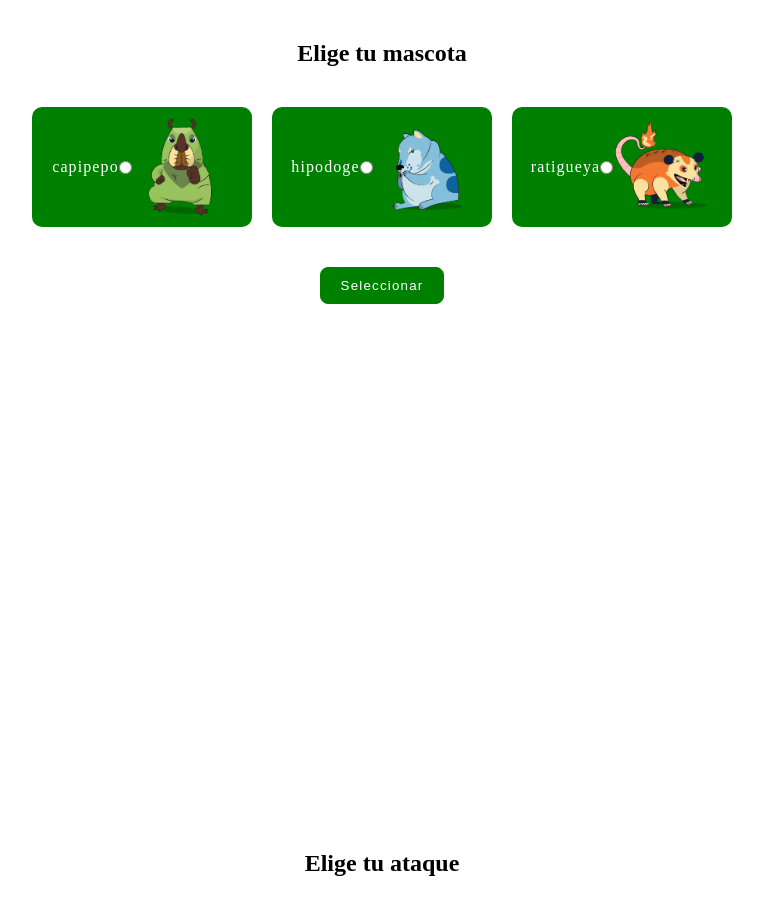
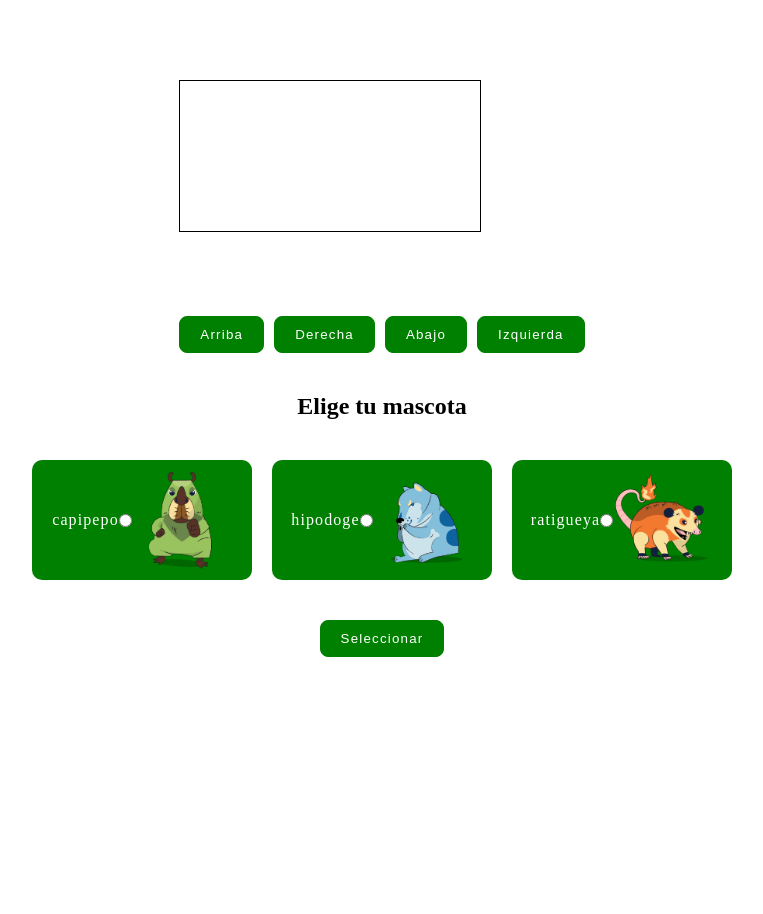
Before and after one commit to AshkoreDev/mokepon-videogame, a website with bundled scripts: page index.html in a window 1280 px wide. Shown: the top 914 px of the page, without its empty margins (258-1021 px from the left). Built offline with nearby package versions, Linux system fonts and the light colour scheme; files whose address does not match are found by name.

Commit message:
Fixed game logic

```diff
--- a/index.html
+++ b/index.html
@@ -14,7 +14,7 @@
 			<h1>MOKEPON</h1>
 		</section>
 
-		<section id="map" class="inactive">
+		<section id="map" class="">
 
 			<canvas id="canvasMap"></canvas>
 
--- a/src/js/game.js
+++ b/src/js/game.js
@@ -95,7 +95,7 @@ ratigueya.attacks.push(...RATIGUEYA_ATTACKS);
 
 mokepones.push(capipepo,hipodoge,ratigueya);
 
-startMap();
+
 // FUNCTIONS
 function random(min, max) {
 
@@ -150,8 +150,6 @@ function choosePlayerPet() {
 		console.log('Debes seleccionar una mascota.');
 	}
 
-	console.log(playerPet);
-
 	chooseMokepon(playerPet);
 	startMap();
 
@@ -186,6 +184,7 @@ function chooseOpponentPet(opponent) {
 
 		let attackButtons = document.querySelectorAll('.attackButtons');
 		attackSecuence(attackButtons);
+		startMap();
 	}
 }
 
@@ -371,7 +370,6 @@ function startMap() {
 
 	backgroundMap = new Image();
 	backgroundMap.src = './src/images/map.png';
-	console.log(mokeponPlayer);
 }
 
 function paintMap() {
@@ -384,8 +382,6 @@ function paintMap() {
 
 	mokeponPlayer.paintMokepon(lienzo);
 	sendPosition(mokeponPlayer.x, mokeponPlayer.y);
-
-	console.log(mokeponPlayer);
 
 	mokeponOpponentsList.forEach(opponent => {
 
@@ -468,7 +464,7 @@ function checkCollision(opponent) {
 		clearInterval(moveInterval);
 		chooseOpponentPet(opponent);
 		// mostras ataques y ocultar mapa
-		map.classList.toggle('inactive');
+		// map.classList.toggle('inactive');
 		// chooseAttack.classList.toggle('inactive');
 	}
 }
```
